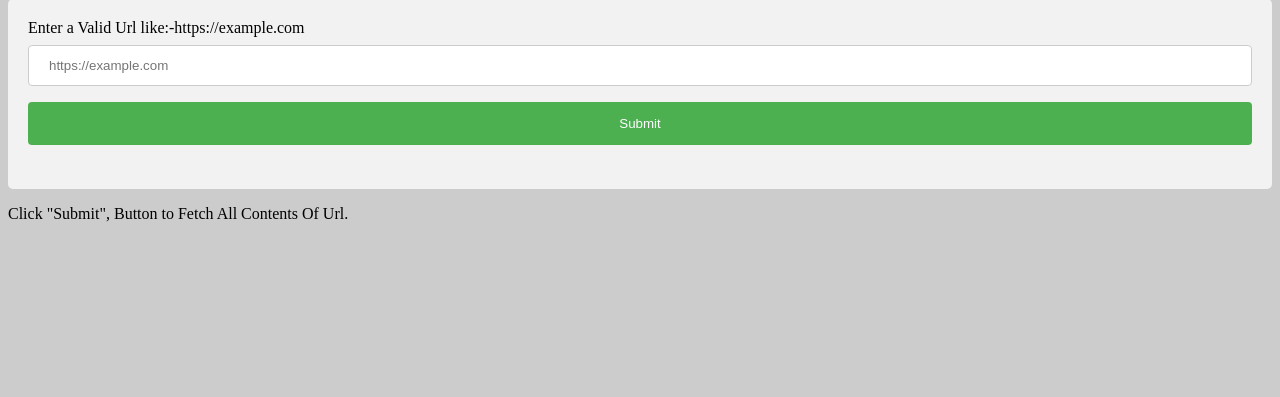
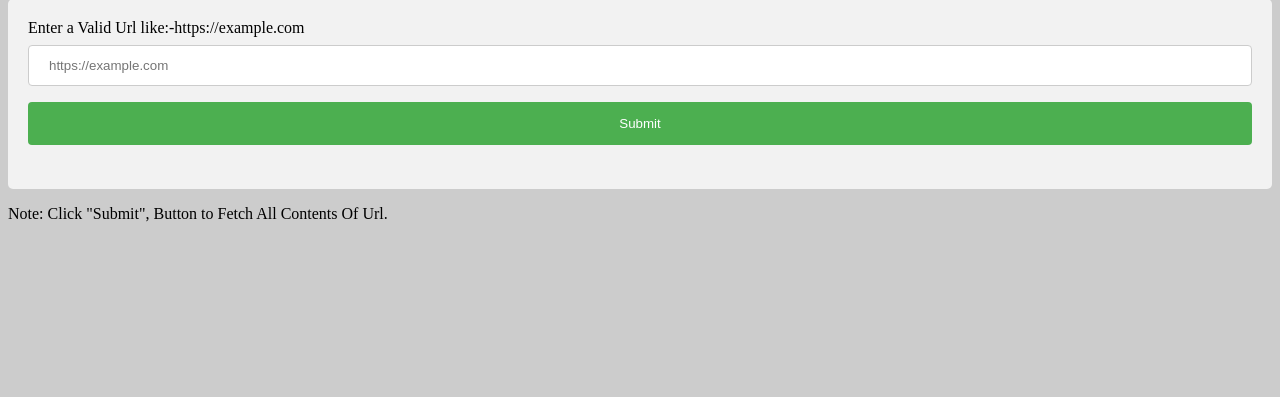
Before and after one commit to LearnCodeWithRam/Microservices_with_Python, a Flask app: page / in a window 1280 px wide. Shown: the part 56-453 px from the top of the page. Run offline with Flask 3, Linux system fonts and the light colour scheme.

Commit message:
<p> tag updated

```diff
--- a/microservices_python/templates/index.html
+++ b/microservices_python/templates/index.html
@@ -59,7 +59,7 @@
   </form>
 </div>
 
-<p>Click "Submit", Button to Fetch All Contents Of Url.</p>
+<p>Note: Click "Submit", Button to Fetch All Contents Of Url.</p>
 
 
 </body>
```
